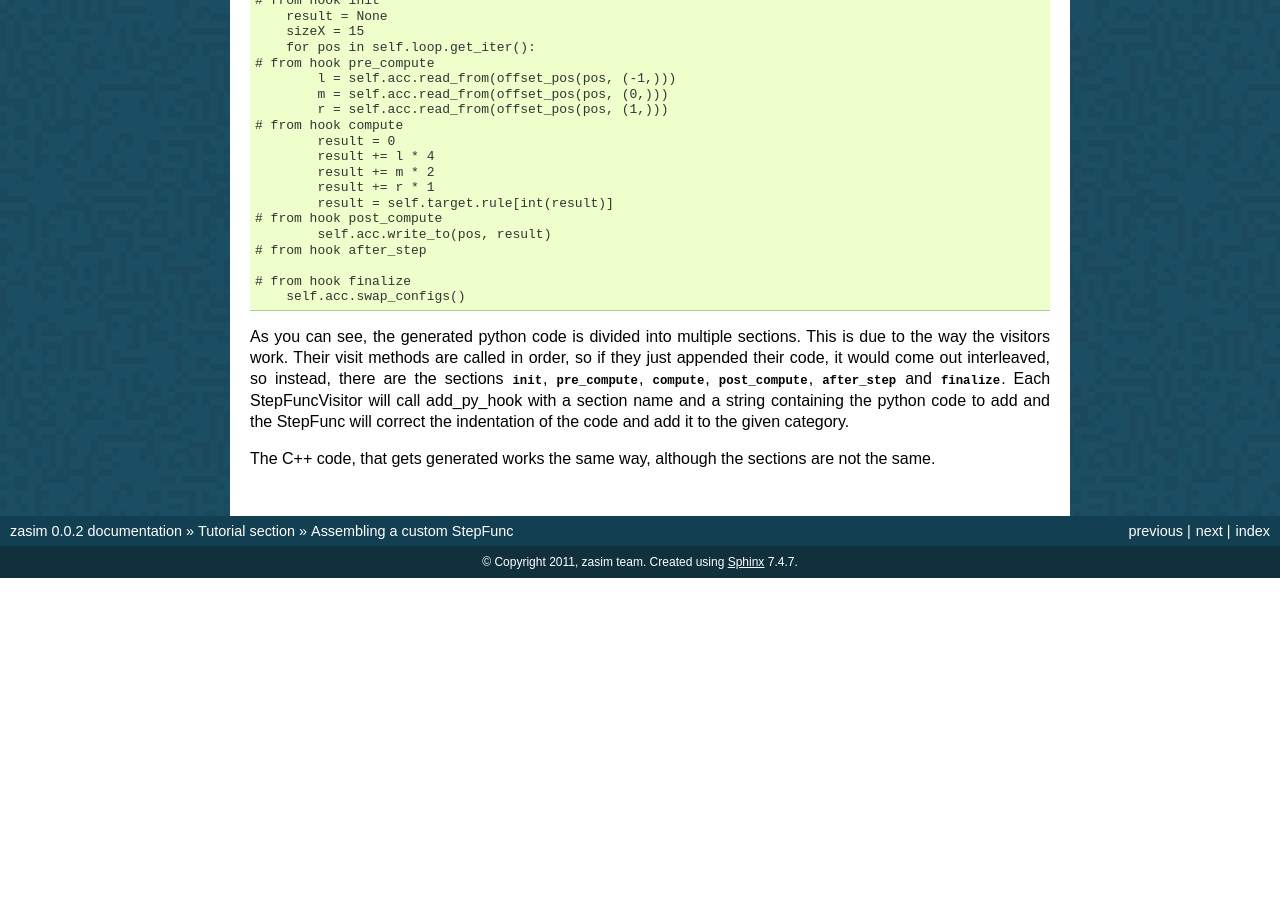
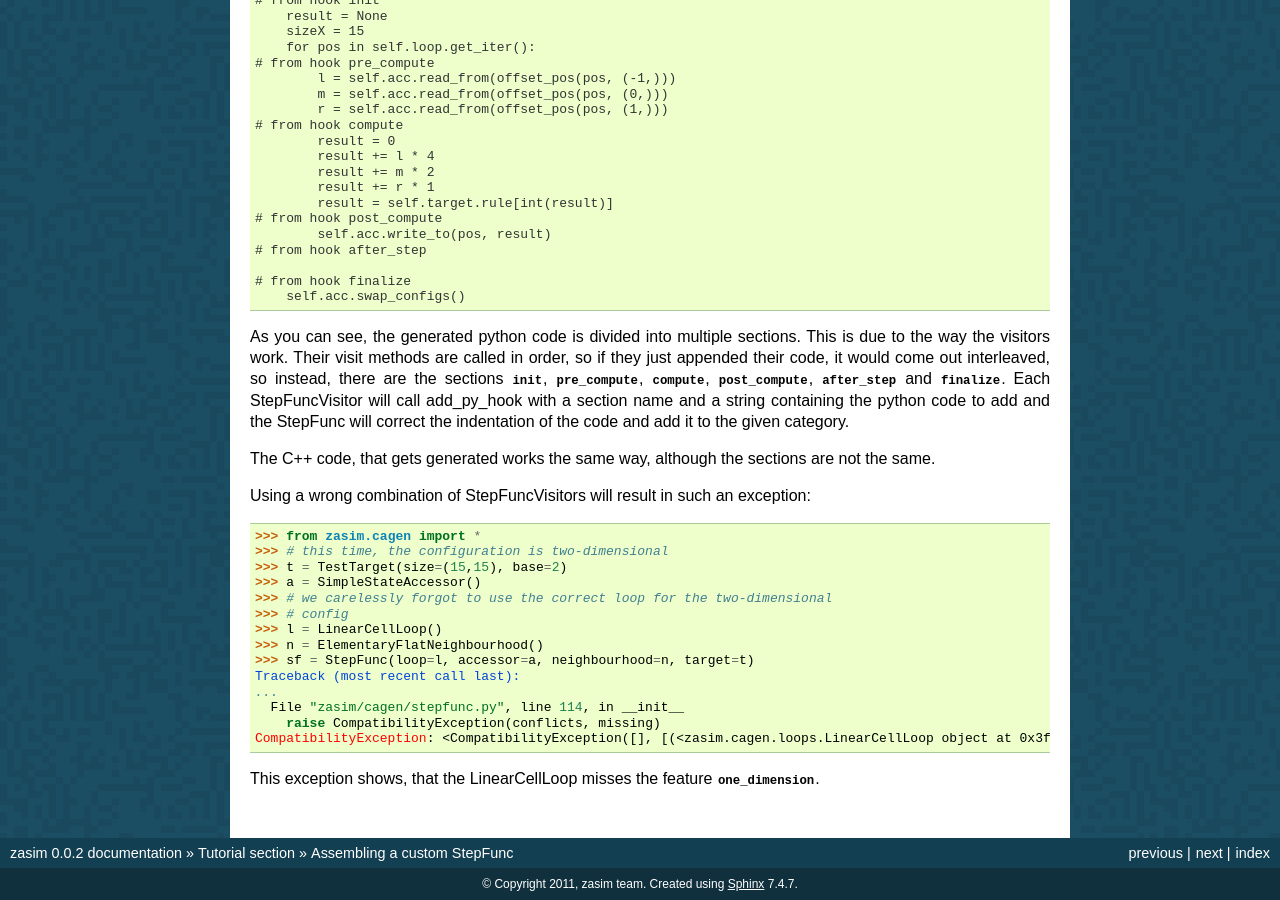
Before and after one commit to timo/zasim, a Sphinx documentation site: the page built from docs/tutorial/custom_stepfunc.rst, in a window 1280 px wide and 900 px high, scrolled down 3607 px. Built offline with Sphinx 7.4.7, drawn with Linux system fonts in a browser that asks for light colours; formulas are drawn with MathJax 3; pages that are not in the unit, such as notebooks, are missing from menus; before the commit the page ends 4185 px from its top, so only the background shows below that.

Commit message:
add a incompatibility example.

```diff
--- a/docs/tutorial/custom_stepfunc.rst
+++ b/docs/tutorial/custom_stepfunc.rst
@@ -266,6 +266,7 @@ for the generated C++ code:
     <BLANKLINE>
     # from hook finalize
         self.acc.swap_configs()
+    <BLANKLINE>
 
 As you can see, the generated python code is divided into multiple sections.
 This is due to the way the visitors work. Their visit methods are called in
@@ -278,3 +279,24 @@ given category.
 
 The C++ code, that gets generated works the same way, although the sections are
 not the same.
+
+Using a wrong combination of StepFuncVisitors will result in such an exception:
+
+.. doctest:: b
+
+    >>> from zasim.cagen import *
+    >>> # this time, the configuration is two-dimensional
+    >>> t = TestTarget(size=(15,15), base=2)
+    >>> a = SimpleStateAccessor()
+    >>> # we carelessly forgot to use the correct loop for the two-dimensional
+    >>> # config
+    >>> l = LinearCellLoop()
+    >>> n = ElementaryFlatNeighbourhood()
+    >>> sf = StepFunc(loop=l, accessor=a, neighbourhood=n, target=t)
+    Traceback (most recent call last):
+    ...
+      File "zasim/cagen/stepfunc.py", line 114, in __init__
+        raise CompatibilityException(conflicts, missing)
+    CompatibilityException: <CompatibilityException([], [(<zasim.cagen.loops.LinearCellLoop object at 0x3fae790>, ['one_dimension'])])>
+
+This exception shows, that the LinearCellLoop misses the feature `one_dimension`.
```
